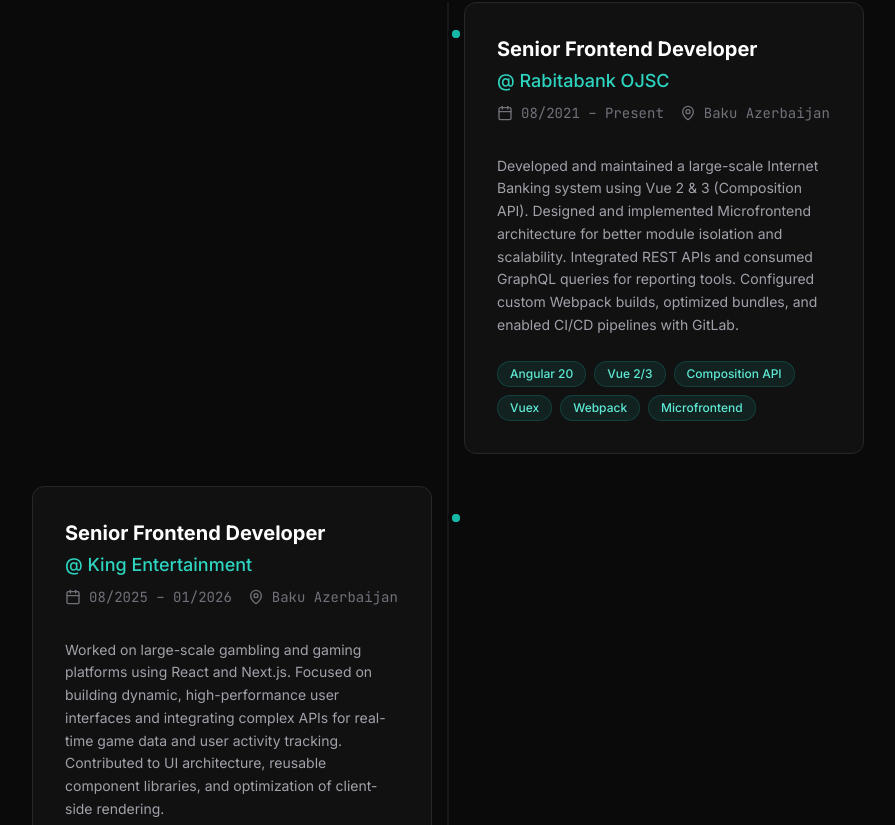
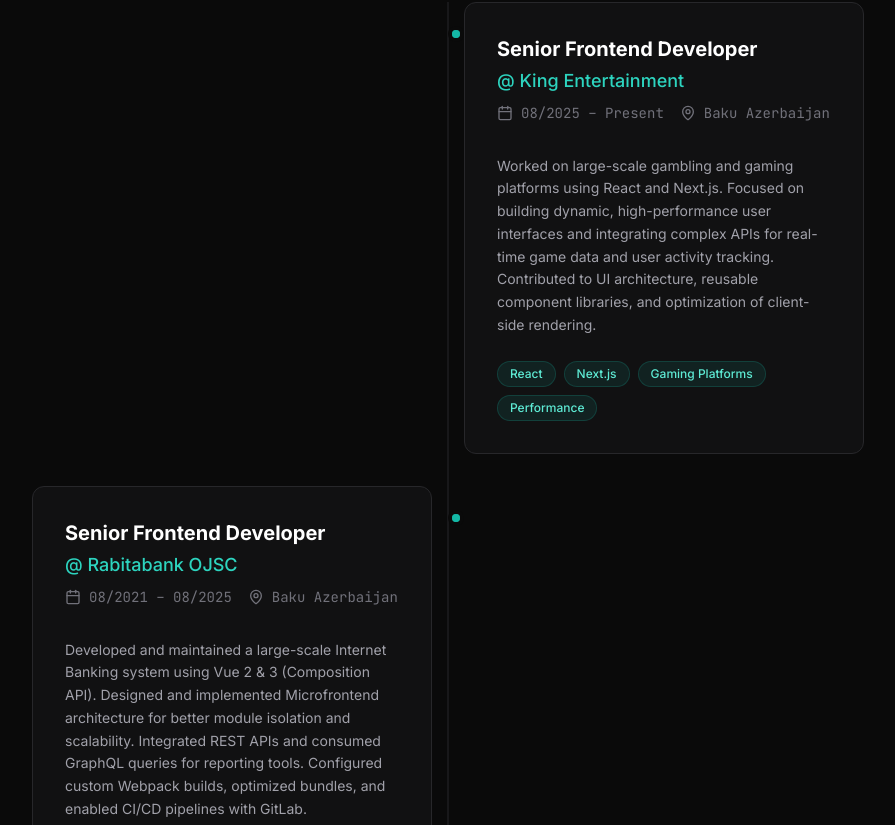
Before and after one commit to murad-narimanli/LinkedIn-Profile-Website, a React (Vite) app: page / in a window 1280 px wide. Shown: the part 1675-2500 px from the top of the page, without its empty margins (192-1087 px from the left). Built offline with nearby package versions, Linux system fonts and the light colour scheme.

Commit message:
Modify experience entries in ExperienceSection
Updated employment dates for Rabitabank and removed duplicate entry for King Entertainment.

```diff
--- a/src/components/ExperienceSection.tsx
+++ b/src/components/ExperienceSection.tsx
@@ -5,9 +5,18 @@ import { Calendar, MapPin, ChevronDown, ChevronUp } from 'lucide-react';
 import { Button } from './ui/Button';
 const experiences = [
 {
+  company: 'King Entertainment',
+  role: 'Senior Frontend Developer',
+  date: '08/2025 – Present',
+  location: 'Baku Azerbaijan',
+  description:
+  'Worked on large-scale gambling and gaming platforms using React and Next.js. Focused on building dynamic, high-performance user interfaces and integrating complex APIs for real-time game data and user activity tracking. Contributed to UI architecture, reusable component libraries, and optimization of client-side rendering.',
+  tech: ['React', 'Next.js', 'Gaming Platforms', 'Performance']
+},
+{
   company: 'Rabitabank OJSC',
   role: 'Senior Frontend Developer',
-  date: '08/2021 – Present',
+  date: '08/2021 – 08/2025',
   location: 'Baku Azerbaijan',
   description:
   'Developed and maintained a large-scale Internet Banking system using Vue 2 & 3 (Composition API). Designed and implemented Microfrontend architecture for better module isolation and scalability. Integrated REST APIs and consumed GraphQL queries for reporting tools. Configured custom Webpack builds, optimized bundles, and enabled CI/CD pipelines with GitLab.',
@@ -19,15 +28,6 @@ const experiences = [
   'Webpack',
   'Microfrontend']
 
-},
-{
-  company: 'King Entertainment',
-  role: 'Senior Frontend Developer',
-  date: '08/2025 – 01/2026',
-  location: 'Baku Azerbaijan',
-  description:
-  'Worked on large-scale gambling and gaming platforms using React and Next.js. Focused on building dynamic, high-performance user interfaces and integrating complex APIs for real-time game data and user activity tracking. Contributed to UI architecture, reusable component libraries, and optimization of client-side rendering.',
-  tech: ['React', 'Next.js', 'Gaming Platforms', 'Performance']
 },
 {
   company: 'ABB Bank OJSC',
```
